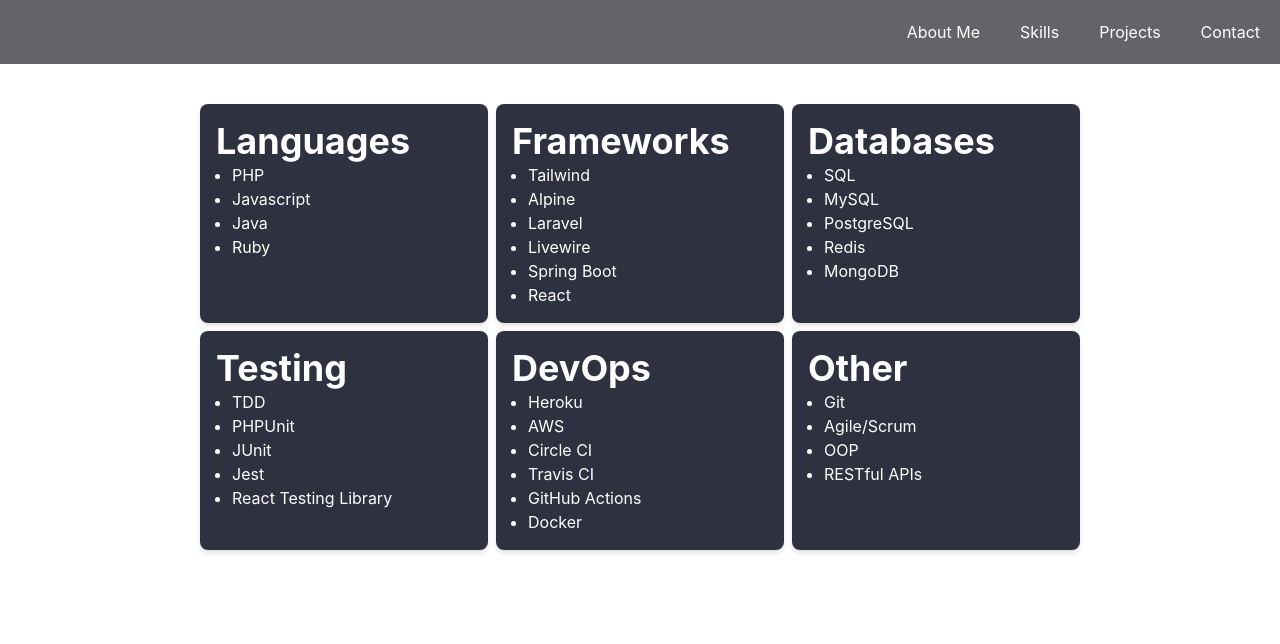
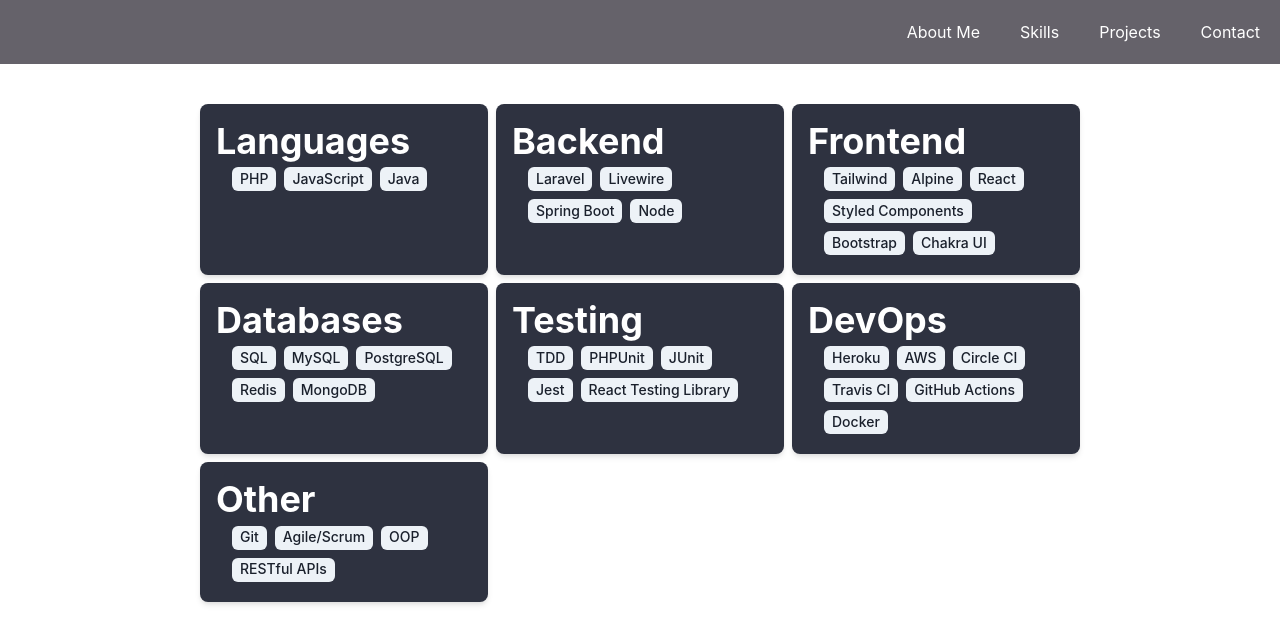
Before and after one commit to PhilipVigus/portfolio2, a React (Create React App) app: page /skills in a window 1280 px wide. Shown: the top 644 px of the page. Built offline with nearby package versions, Linux system fonts and the light colour scheme.

Commit message:
Move skill information to data file

```diff
--- a/src/components/pages/skills/SkillCard.jsx
+++ b/src/components/pages/skills/SkillCard.jsx
@@ -1,10 +1,10 @@
-import { Box, Heading, ListItem, UnorderedList } from '@chakra-ui/react';
+import { Box, Flex, Heading, ListItem, Tag, UnorderedList } from '@chakra-ui/react';
 import PropTypes from 'prop-types';
 import { motion } from 'framer-motion';
 
 const AnimatedBox = motion(Box);
 
-function SkillCard({ title, skills }) {
+function SkillCard({ skills }) {
   return (
     <AnimatedBox
       bg="dark"
@@ -15,19 +15,23 @@
       animate={{ scale: 1, opacity: 1 }}
       initial={{ scale: 0.8, opacity: 0 }}
       transition={{ duration: 0.5 }}>
-      <Heading>{title}</Heading>
-      <UnorderedList>
-        {skills.map((skill) => (
-          <ListItem key={skill}>{skill}</ListItem>
+      <Heading>{skills.title}</Heading>
+      <Flex as={UnorderedList} wrap="wrap">
+        {skills.list.map((skill) => (
+          <ListItem as={Tag} key={skill} me={2} my={1}>
+            {skill}
+          </ListItem>
         ))}
-      </UnorderedList>
+      </Flex>
     </AnimatedBox>
   );
 }
 
 SkillCard.propTypes = {
-  title: PropTypes.string.isRequired,
-  skills: PropTypes.arrayOf(PropTypes.string).isRequired
+  skills: PropTypes.shape({
+    title: PropTypes.string.isRequired,
+    list: PropTypes.arrayOf(PropTypes.string).isRequired
+  }).isRequired
 };
 
 export default SkillCard;
--- a/src/components/pages/skills/Skills.jsx
+++ b/src/components/pages/skills/Skills.jsx
@@ -1,26 +1,18 @@
 import { Box, SimpleGrid } from '@chakra-ui/react';
 import SkillCard from './SkillCard';
+import data from './data.json';
 
 function Skills() {
   return (
     <Box p={10} w="75%" mx="auto">
       <SimpleGrid columns={[1, 1, 2, 2, 3]} spacing="2">
-        <SkillCard title="Languages" skills={['PHP', 'Javascript', 'Java', 'Ruby']} />
-        <SkillCard
-          title="Frameworks"
-          skills={['Tailwind', 'Alpine', 'Laravel', 'Livewire', 'Spring Boot', 'React']}
-        />
-        <SkillCard title="Databases" skills={['SQL', 'MySQL', 'PostgreSQL', 'Redis', 'MongoDB']} />
-
-        <SkillCard
-          title="Testing"
-          skills={['TDD', 'PHPUnit', 'JUnit', 'Jest', 'React Testing Library']}
-        />
-        <SkillCard
-          title="DevOps"
-          skills={['Heroku', 'AWS', 'Circle CI', 'Travis CI', 'GitHub Actions', 'Docker']}
-        />
-        <SkillCard title="Other" skills={['Git', 'Agile/Scrum', 'OOP', 'RESTful APIs']} />
+        <SkillCard skills={data.skills.languages} />
+        <SkillCard skills={data.skills.backend} />
+        <SkillCard skills={data.skills.frontend} />
+        <SkillCard skills={data.skills.databases} />
+        <SkillCard skills={data.skills.testing} />
+        <SkillCard skills={data.skills.devops} />
+        <SkillCard skills={data.skills.other} />
       </SimpleGrid>
     </Box>
   );
--- /dev/null
+++ b/src/components/pages/skills/data.json
@@ -0,0 +1,32 @@
+{
+  "skills": {
+    "languages": {
+      "title": "Languages",
+      "list": ["PHP", "JavaScript", "Java"]
+    },
+    "frontend": {
+      "title": "Frontend",
+      "list": ["Tailwind", "Alpine", "React", "Styled Components", "Bootstrap", "Chakra UI"]
+    },
+    "backend": {
+      "title": "Backend",
+      "list": ["Laravel", "Livewire", "Spring Boot", "Node"]
+    },
+    "databases": {
+      "title": "Databases",
+      "list": ["SQL", "MySQL", "PostgreSQL", "Redis", "MongoDB"]
+    },
+    "testing": {
+      "title": "Testing",
+      "list": ["TDD", "PHPUnit", "JUnit", "Jest", "React Testing Library"]
+    },
+    "devops": {
+      "title": "DevOps",
+      "list": ["Heroku", "AWS", "Circle CI", "Travis CI", "GitHub Actions", "Docker"]
+    },
+    "other": {
+      "title": "Other",
+      "list": ["Git", "Agile/Scrum", "OOP", "RESTful APIs"]
+    }
+  }
+}
```
Also changed, not shown: public/images/icons/github.png (renamed from public/github.png).
